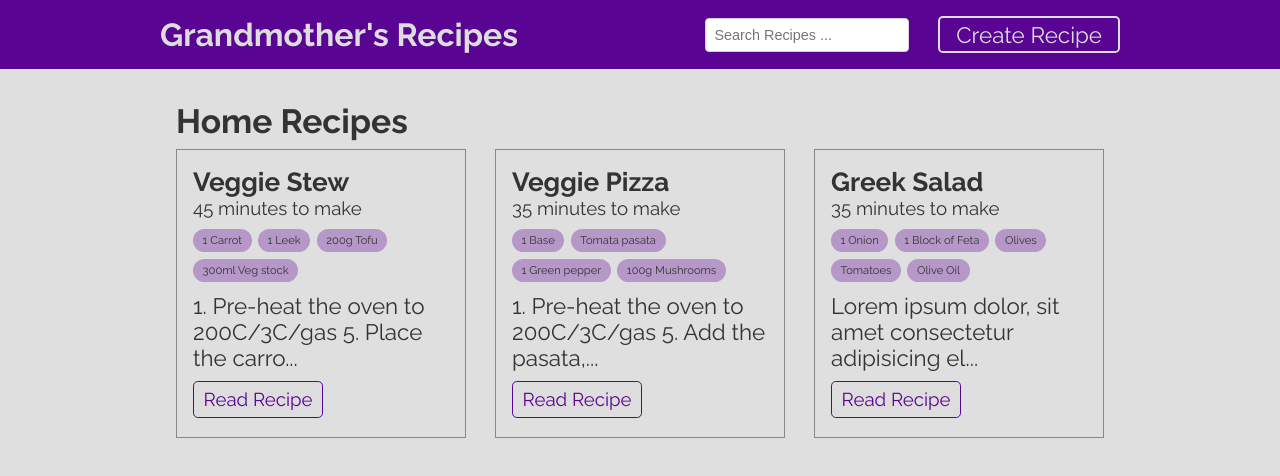
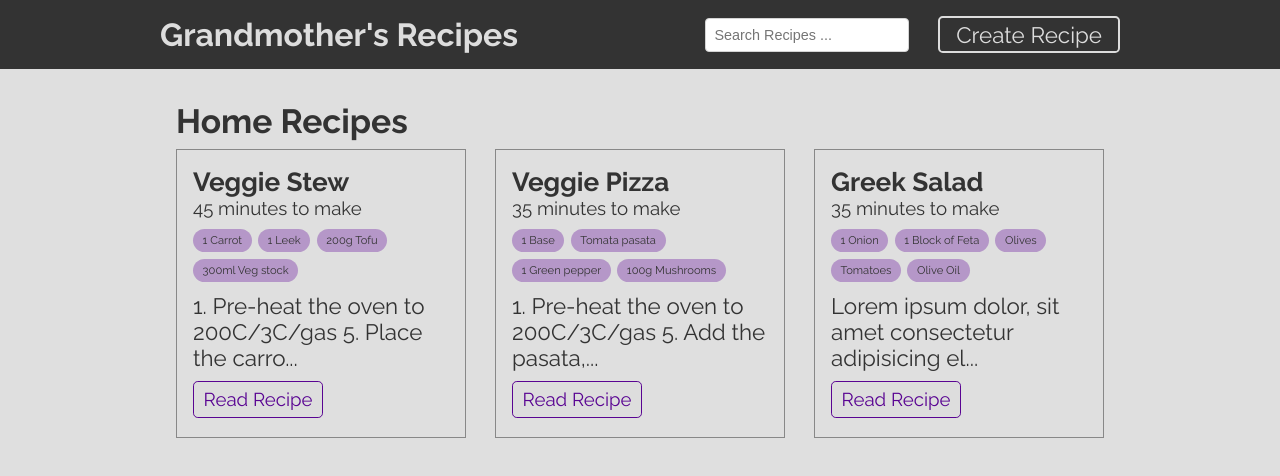
Before and after one commit to codehvila/Recetas, a React (Create React App) app: page / in a window 1280 px wide. Shown: the top 476 px of the page. Built offline with nearby package versions, Linux system fonts and the light colour scheme; data requests are answered from the project's data file.

Commit message:
Use React Context to change the NavBar background color

```diff
--- a/src/components/NavBar.js
+++ b/src/components/NavBar.js
@@ -1,11 +1,17 @@
+import { useContext } from "react";
 import { Link } from "react-router-dom";
 
-import styles from "./NavBar.module.css";
 import NavbarSearch from "./NavbarSearch";
 
+import { ThemeContext } from "../context/ThemeContext";
+
+import styles from "./NavBar.module.css";
+
 export default function NavBar() {
+  const { color } = useContext(ThemeContext);
+
   return (
-    <div className={styles.navbar}>
+    <div className={styles.navbar} style={{ backgroundColor: color }}>
       <nav>
         <Link to="/" className={styles.brand}>
           Grandmother's Recipes
--- /dev/null
+++ b/src/context/ThemeContext.js
@@ -0,0 +1,13 @@
+import { createContext } from "react";
+
+export const ThemeContext = createContext();
+
+export default function ThemeProvider({ children }) {
+  return (
+    <ThemeContext.Provider value={{ color: "#333" }}>
+      {children}
+    </ThemeContext.Provider>
+  );
+}
+
+// { color: "#4879bd" }
--- a/src/index.js
+++ b/src/index.js
@@ -1,13 +1,16 @@
-import React from 'react';
-import ReactDOM from 'react-dom/client';
-import './index.css';
-import App from './App';
-import reportWebVitals from './reportWebVitals';
+import React from "react";
+import ReactDOM from "react-dom/client";
+import "./index.css";
+import App from "./App";
+import ThemeProvider from "./context/ThemeContext";
+import reportWebVitals from "./reportWebVitals";
 
-const root = ReactDOM.createRoot(document.getElementById('root'));
+const root = ReactDOM.createRoot(document.getElementById("root"));
 root.render(
   <React.StrictMode>
-    <App />
+    <ThemeProvider>
+      <App />
+    </ThemeProvider>
   </React.StrictMode>
 );
 
```
